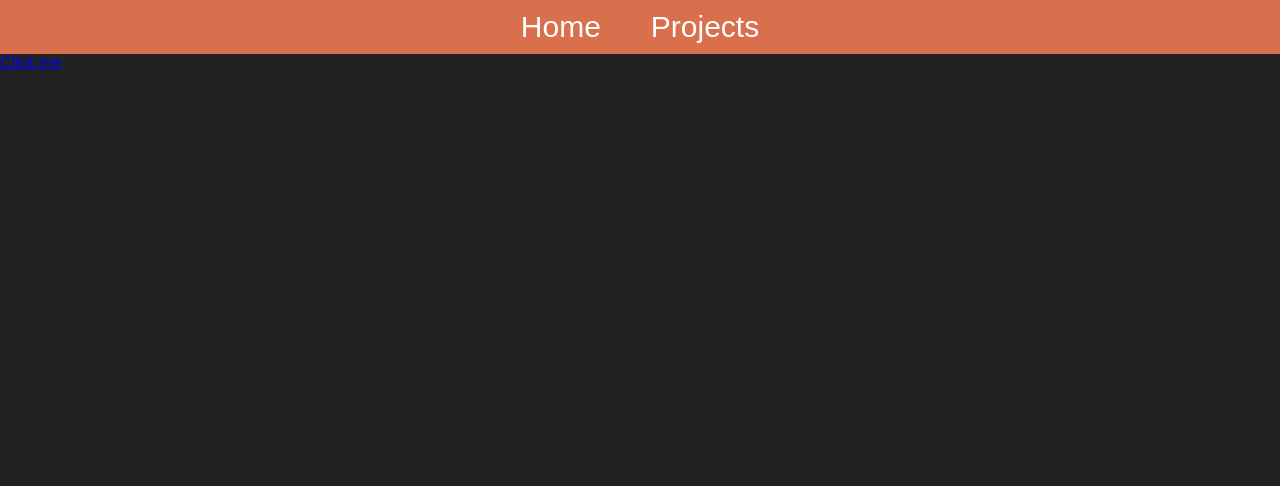
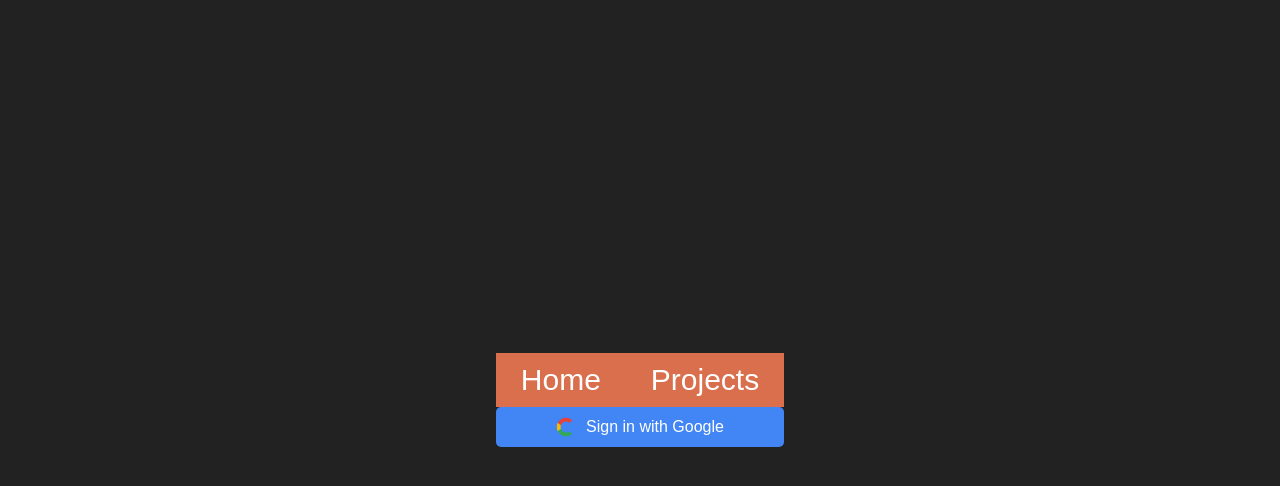
Before and after one commit to ethang404/PortfolioProject, a React (Create React App) app in the folder frontend/: page /Project/YoutubeApp/Login in a window 1280 px wide. Shown: the top 486 px of the page. Built offline with nearby package versions, Linux system fonts and the light colour scheme; no server answers.

Commit message:
Added styling to login youtubePage

```diff
--- a/frontend/src/youtubeApp/Homepage.css
+++ b/frontend/src/youtubeApp/Homepage.css
@@ -25,6 +25,10 @@
 	align-items: center;
 }
 
+.homepage-form label {
+	color: #333333;
+}
+
 .homepage-input {
 	margin-right: 1rem;
 	padding: 0.5rem;
--- a/frontend/src/youtubeApp/Homepage.js
+++ b/frontend/src/youtubeApp/Homepage.js
@@ -85,8 +85,6 @@ export default function Homepage({ socket }) {
 				<button className="homepage-button" onClick={handleJoinRoom}>
 					Join Room
 				</button>
-
-				<button onClick={tempFunc}>Temp Button!</button>
 			</div>
 		</div>
 	);
--- /dev/null
+++ b/frontend/src/youtubeApp/Login.css
@@ -0,0 +1,30 @@
+body {
+	display: flex;
+	align-items: center;
+	justify-content: center;
+	height: 100vh;
+	margin: 0;
+	background-color: #222; /* Set your background color */
+	color: #fff; /* Set your text color */
+}
+
+.google-button {
+	display: flex;
+	align-items: center;
+	justify-content: center;
+	text-decoration: none;
+	background-color: #4285f4; /* Set your button background color */
+	color: #fff; /* Set your button text color */
+	padding: 10px 20px;
+	border-radius: 5px;
+	transition: background-color 0.3s ease-in-out;
+}
+
+.google-button:hover {
+	background-color: #3b78e7; /* Set your button background color on hover */
+}
+
+.google-logo {
+	width: 20px; /* Set the width of the Google logo */
+	margin-right: 10px; /* Add some spacing between the logo and text */
+}
--- a/frontend/src/youtubeApp/Login.js
+++ b/frontend/src/youtubeApp/Login.js
@@ -4,7 +4,10 @@ import { useParams, useNavigate, Routes, Route, Link } from "react-router-dom";
 import { useEffect, useState } from "react";
 import jwt_decode from "jwt-decode";
 
+import google_logo from "./images/google_logo.png";
+
 import YouTubeHomePage from "./Homepage";
+import "./Login.css";
 
 export default function Login() {
 	const navigate = useNavigate();
@@ -74,12 +77,15 @@ export default function Login() {
 		//	<Navigate to="https://accounts.google.com/o/oauth2/auth?response_type=token&scope=https://www.googleapis.com/auth/youtube&redirect_uri=http://localhost:3000/Project/YoutubeApp/Home&client_id=97845079356-jftb8q0tkc7tkr36o9qpujpcp34a8sr5.apps.googleusercontent.com" />;
 		//const { access_token } = useParams();
 	}
-
+	//<a href="https://youtubebackend.com/auth/google">Click me</a>
 	return (
 		<div>
 			<div id="SignIn"></div>
 
-			<a href="https://youtubebackend.com/auth/google">Click me</a>
+			<a href="https://youtubebackend.com/auth/google" class="google-button">
+				<img src={google_logo} alt="Google Logo" class="google-logo" />
+				<span>Sign in with Google</span>
+			</a>
 		</div>
 	);
 }
```
Also changed, not shown: frontend/src/youtubeApp/images/google_logo.png (added).
